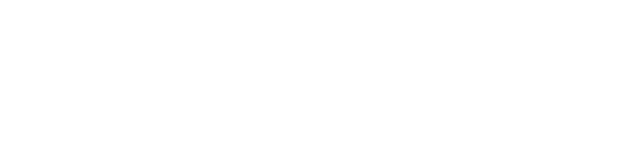
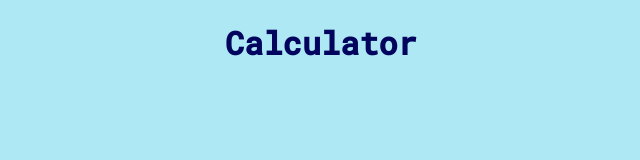
Before and after one commit to ani2796/calculator, a plain HTML site: page index.html in a window 1280 px wide. Shown: the whole page, without its empty margins (319-959 px from the left). Drawn offline with Linux system fonts and the light colour scheme.

Commit message:
Add colors and fonts

```diff
--- a/index.html
+++ b/index.html
@@ -2,10 +2,11 @@
 <html lang="en">
     <head>
         <meta charset="utf-8">
-        <link ref="stylesheet" href="style.css">
+        <link rel="stylesheet" href="style.css">
         <script src="script.js" defer></script>
         <title>Calculator</title>
     </head>
-    <body>
+    <body class="content">
+        <h1 class="heading">Calculator</h1>
     </body>
 </html>
--- a/style.css
+++ b/style.css
@@ -1,3 +1,15 @@
 /*
     CSS styles for calculator
 */
+
+@import url('https://fonts.googleapis.com/css2?family=Roboto+Mono:wght@500&display=swap');
+
+.content {
+    background-color: #ADE8F4;
+    color: #03045E;
+    font-family: 'Roboto Mono', monospace;
+}
+
+.heading {
+    text-align: center;
+}
```
